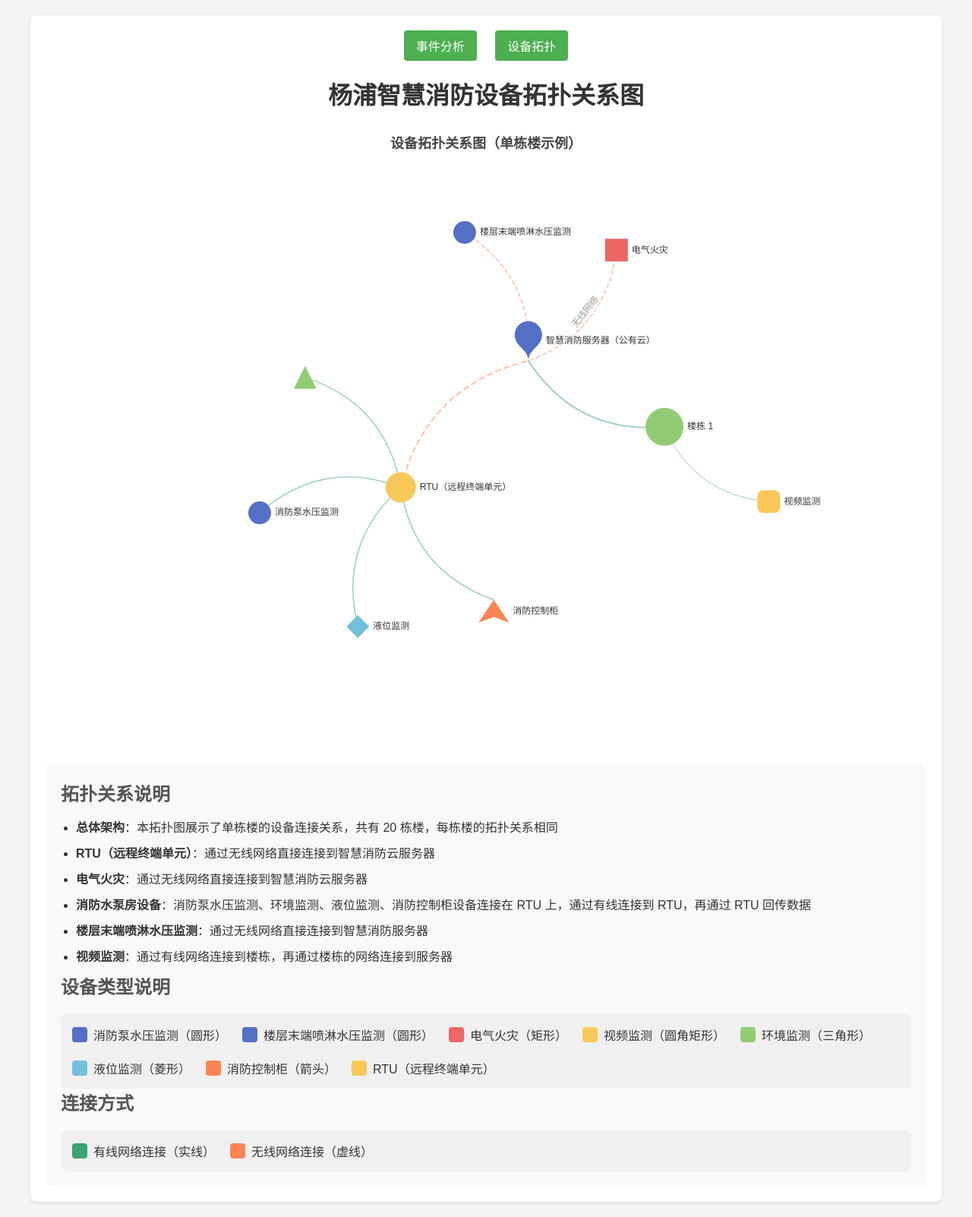
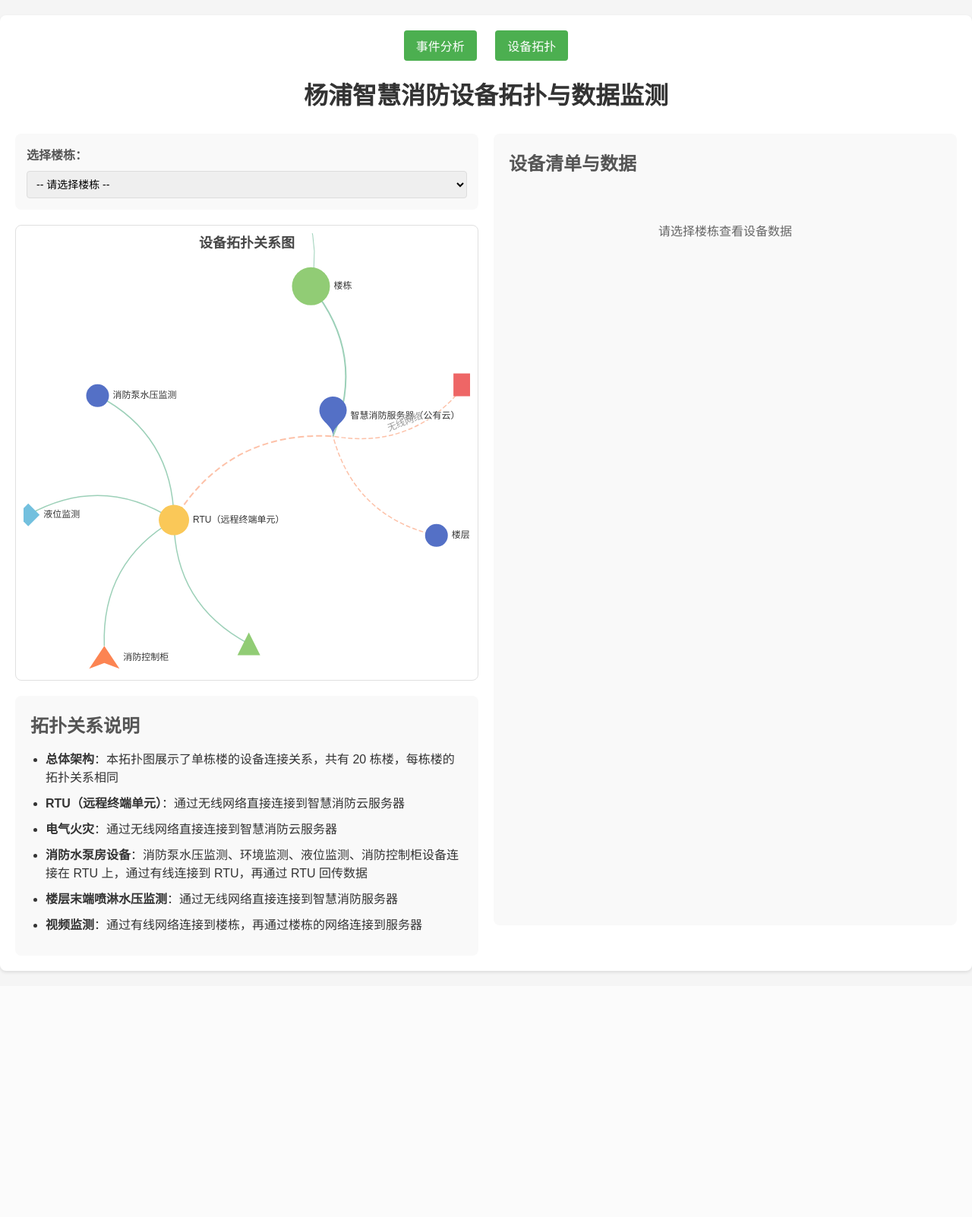
Before and after one commit to Stein-Jin/yangpu_smartcity_1, a Flask app: page /topology in a window 1280 px wide. Shown: the whole page at 76% size. After the commit the page ends 1281 px from the top, so only its background shows below. Run offline with Flask 3, Linux system fonts and the light colour scheme; some libraries are stand-ins or nearby versions.

Commit message:
更新设备拓扑页面，添加楼栋选择功能和设备数据表格

```diff
--- a/app.py
+++ b/app.py
@@ -533,5 +533,142 @@ def get_community_events():
         print(f"Error: {e}")
         return jsonify({'error': 'Internal server error'}), 500
 
+@app.route('/api/device-data')
+def get_device_data():
+    try:
+        building_name = request.args.get('building_name')
+        conn = get_db_connection()
+        cur = conn.cursor()
+
+        # SQL查询语句 - 根据原型文件中的查询逻辑
+        sql = """
+            SELECT
+               设备编号,
+               点位名称,
+               设备类别,
+               数值名称,
+               数值,
+               最后上报时间
+            FROM
+               (
+                 -- 1. 水压监测数据
+                 SELECT
+                   sc.sensor_id AS 设备编号,
+                   sc.address AS 点位名称,
+                   sc.sensor_name AS 设备类别,
+                   wp."WaterPressure" AS 数值,
+                   '水压值' AS 数值名称,
+                   wp.received_time AS 最后上报时间,
+                   '水压监测' AS 数据类型,
+                   ROW_NUMBER() OVER (PARTITION BY sc.sensor_id ORDER BY wp.received_time DESC) AS row_num
+                 FROM
+                   brain_device_manage.data_log_water_pressure wp
+                   INNER JOIN sensor_cgqdw sc ON wp.device_id = sc.sensor_id
+                 WHERE
+                   sc.address LIKE %s
+                   AND sc.project_code = '4'
+                   AND wp.received_time >= '2026-01-20 23:59:59' UNION ALL
+                   -- 2. 环境监测-仅保留温度数据
+                 SELECT
+                   sc.sensor_id AS 设备编号,
+                   sc.address AS 点位名称,
+                   sc.sensor_name AS 设备类别,
+                   wp."Temperature" AS 数值,
+                   '温度' AS 数值名称,
+                   wp.received_time AS 最后上报时间,
+                   '环境监测' AS 数据类型,
+                   ROW_NUMBER() OVER (PARTITION BY sc.sensor_id ORDER BY wp.received_time DESC) AS row_num
+                 FROM
+                   brain_device_manage.data_log_environmental wp
+                   INNER JOIN sensor_cgqdw sc ON wp.device_id = sc.sensor_id
+                 WHERE
+                   sc.address LIKE %s
+                   AND sc.project_code = '4'
+                   AND wp.received_time >= '2026-01-20 23:59:59' UNION ALL
+                   -- 3. 液位监测数据（改为仅保留最新1条）
+                 SELECT
+                   sc.sensor_id AS 设备编号,
+                   sc.address AS 点位名称,
+                   sc.sensor_name AS 设备类别,
+                   wp."LiquidLevel" AS 数值,
+                   '液位' AS 数值名称,
+                   wp.received_time AS 最后上报时间,
+                   '液位监测' AS 数据类型,
+                   ROW_NUMBER() OVER (PARTITION BY sc.sensor_id ORDER BY wp.received_time DESC) AS row_num
+                 FROM
+                   brain_device_manage.data_log_liquid_level wp
+                   INNER JOIN sensor_cgqdw sc ON wp.device_id = sc.sensor_id
+                 WHERE
+                   sc.address LIKE %s
+                   AND sc.project_code = '4'
+                   AND wp.received_time >= '2026-01-20 23:59:59' UNION ALL
+                   -- 4. 电气火灾监测数据
+                 SELECT
+                   sc.sensor_id AS 设备编号,
+                   sc.address AS 点位名称,
+                   sc.sensor_name AS 设备类别,
+                   wp."VoltageC" AS 数值,
+                   '电压C' AS 数值名称,
+                   wp.received_time AS 最后上报时间,
+                   '电气火灾监测' AS 数据类型,
+                   ROW_NUMBER() OVER (PARTITION BY sc.sensor_id ORDER BY wp.received_time DESC) AS row_num
+                 FROM
+                   brain_device_manage.data_log_electrical_fire wp
+                   INNER JOIN sensor_cgqdw sc ON wp.device_id = sc.sensor_id
+                 WHERE
+                   sc.address LIKE %s
+                   AND sc.project_code = '4'
+                   AND wp.received_time >= '2026-01-20 23:59:59' UNION ALL
+                   -- 5. 消防柜控制数据
+                 SELECT
+                   sc.sensor_id AS 设备编号,
+                   sc.address AS 点位名称,
+                   sc.sensor_name AS 设备类别,
+                   wp."DevWorking01" AS 数值,
+                   '设备运行01' AS 数值名称,
+                   wp.received_time AS 最后上报时间,
+                   '消防柜控制' AS 数据类型,
+                   ROW_NUMBER() OVER (PARTITION BY sc.sensor_id ORDER BY wp.received_time DESC) AS row_num
+                 FROM
+                   brain_device_manage.data_log_file_control wp
+                   INNER JOIN sensor_cgqdw sc ON wp.device_id = sc.sensor_id
+                 WHERE
+                   sc.address LIKE %s
+                   AND sc.project_code = '4'
+                   AND wp.received_time >= '2026-01-20 23:59:59'
+               ) AS sub_query
+               -- 统一过滤规则：所有类型均只保留最新1条
+            WHERE
+               row_num = 1
+            ORDER BY
+               设备编号, 数据类型, 数值名称, 最后上报时间 DESC;
+        """
+
+        # 构建查询参数
+        like_pattern = f'%{building_name}%'
+        cur.execute(sql, (like_pattern, like_pattern, like_pattern, like_pattern, like_pattern))
+
+        results = cur.fetchall()
+
+        # 转换结果为JSON格式
+        rows = []
+        for row in results:
+            rows.append({
+                '设备编号': row[0],
+                '点位名称': row[1],
+                '设备类别': row[2],
+                '数值名称': row[3],
+                '数值': row[4],
+                '最后上报时间': row[5]
+            })
+
+        cur.close()
+        conn.close()
+
+        return jsonify(rows)
+    except Exception as e:
+        print(f"Error: {e}")
+        return jsonify({'error': 'Internal server error'}), 500
+
 if __name__ == '__main__':
     app.run(debug=True, host='0.0.0.0', port=5000)
--- a/templates/topology.html
+++ b/templates/topology.html
@@ -19,7 +19,7 @@
             color: #333;
         }
         .container {
-            max-width: 1200px;
+            max-width: 1400px;
             margin: 20px auto;
             padding: 20px;
             background-color: white;
@@ -31,13 +31,47 @@
             margin-bottom: 30px;
             color: #333;
         }
+        .main-content {
+            display: flex;
+            gap: 20px;
+        }
+        .left-section {
+            flex: 1;
+            min-width: 500px;
+        }
+        .right-section {
+            flex: 1;
+            min-width: 500px;
+        }
         .chart-container {
             width: 100%;
-            height: 800px;
-            margin-bottom: 30px;
+            height: 600px;
+            margin-bottom: 20px;
+            border: 1px solid #e0e0e0;
+            border-radius: 8px;
+            padding: 10px;
+        }
+        .building-selector {
+            margin-bottom: 20px;
+            padding: 15px;
+            background-color: #f9f9f9;
+            border-radius: 8px;
+        }
+        .building-selector label {
+            display: block;
+            margin-bottom: 10px;
+            font-weight: bold;
+            color: #555;
+        }
+        .building-selector select {
+            width: 100%;
+            padding: 8px;
+            border: 1px solid #ddd;
+            border-radius: 4px;
+            font-size: 14px;
         }
         .info-section {
-            margin-top: 30px;
+            margin-top: 20px;
             padding: 20px;
             background-color: #f9f9f9;
             border-radius: 8px;
@@ -89,6 +123,43 @@
         .nav-links a:hover {
             background-color: #45a049;
         }
+        .device-list {
+            background-color: #f9f9f9;
+            border-radius: 8px;
+            padding: 20px;
+            height: calc(100% - 40px);
+            overflow-y: auto;
+        }
+        .device-list h2 {
+            margin-bottom: 20px;
+        }
+        .device-table {
+            width: 100%;
+            border-collapse: collapse;
+        }
+        .device-table th,
+        .device-table td {
+            padding: 10px;
+            text-align: left;
+            border-bottom: 1px solid #ddd;
+        }
+        .device-table th {
+            background-color: #f2f2f2;
+            font-weight: bold;
+        }
+        .device-table tr:hover {
+            background-color: #f5f5f5;
+        }
+        .loading {
+            text-align: center;
+            padding: 40px;
+            color: #666;
+        }
+        .error {
+            text-align: center;
+            padding: 40px;
+            color: #d9534f;
+        }
     </style>
 </head>
 <body>
@@ -98,7 +169,37 @@
             <a href="/topology">设备拓扑</a>
         </div>
 
-        <h1>杨浦智慧消防设备拓扑关系图</h1>
+        <h1>杨浦智慧消防设备拓扑与数据监测</h1>
+
+        <div class="main-content">
+            <!-- 左侧：楼栋选择器和拓扑图 -->
+            <div class="left-section">
+                <div class="building-selector">
+                    <label for="buildingSelect">选择楼栋：</label>
+                    <select id="buildingSelect" onchange="loadBuildingData(this.value)">
+                        <option value="">-- 请选择楼栋 --</option>
+                        <option value="延吉四村">延吉四村</option>
+                        <option value="延吉五村">延吉五村</option>
+                        <option value="延吉六村">延吉六村</option>
+                        <option value="延吉七村">延吉七村</option>
+                        <option value="延吉八村">延吉八村</option>
+                        <option value="延吉九村">延吉九村</option>
+                        <option value="延吉十村">延吉十村</option>
+                        <option value="控江一村">控江一村</option>
+                        <option value="控江二村">控江二村</option>
+                        <option value="控江三村">控江三村</option>
+                        <option value="控江四村">控江四村</option>
+                        <option value="控江五村">控江五村</option>
+                        <option value="控江六村">控江六村</option>
+                        <option value="控江七村">控江七村</option>
+                        <option value="控江八村">控江八村</option>
+                        <option value="控江九村">控江九村</option>
+                        <option value="控江十村">控江十村</option>
+                        <option value="黄兴一村">黄兴一村</option>
+                        <option value="黄兴二村">黄兴二村</option>
+                        <option value="黄兴三村">黄兴三村</option>
+                    </select>
+                </div>
 
                 <div class="chart-container" id="topologyChart"></div>
 
@@ -112,52 +213,16 @@
                         <li><strong>楼层末端喷淋水压监测</strong>：通过无线网络直接连接到智慧消防服务器</li>
                         <li><strong>视频监测</strong>：通过有线网络连接到楼栋，再通过楼栋的网络连接到服务器</li>
                     </ul>
-
-            <h2>设备类型说明</h2>
-            <div class="legend">
-                <div class="legend-item">
-                    <div class="legend-color" style="background-color: #5470c6;"></div>
-                    <span>消防泵水压监测（圆形）</span>
-                </div>
-                <div class="legend-item">
-                    <div class="legend-color" style="background-color: #5470c6;"></div>
-                    <span>楼层末端喷淋水压监测（圆形）</span>
-                </div>
-                <div class="legend-item">
-                    <div class="legend-color" style="background-color: #ee6666;"></div>
-                    <span>电气火灾（矩形）</span>
-                </div>
-                <div class="legend-item">
-                    <div class="legend-color" style="background-color: #fac858;"></div>
-                    <span>视频监测（圆角矩形）</span>
-                </div>
-                <div class="legend-item">
-                    <div class="legend-color" style="background-color: #91cc75;"></div>
-                    <span>环境监测（三角形）</span>
-                </div>
-                <div class="legend-item">
-                    <div class="legend-color" style="background-color: #73c0de;"></div>
-                    <span>液位监测（菱形）</span>
-                </div>
-                <div class="legend-item">
-                    <div class="legend-color" style="background-color: #fc8452;"></div>
-                    <span>消防控制柜（箭头）</span>
-                </div>
-                <div class="legend-item">
-                    <div class="legend-color" style="background-color: #fac858;"></div>
-                    <span>RTU（远程终端单元）</span>
                 </div>
             </div>
 
-            <h2>连接方式</h2>
-            <div class="legend">
-                <div class="legend-item">
-                    <div class="legend-color" style="background-color: #3ba272;"></div>
-                    <span>有线网络连接（实线）</span>
+            <!-- 右侧：设备清单和数据 -->
+            <div class="right-section">
+                <div class="device-list">
+                    <h2>设备清单与数据</h2>
+                    <div id="deviceTableContainer">
+                        <div class="loading">请选择楼栋查看设备数据</div>
                     </div>
-                <div class="legend-item">
-                    <div class="legend-color" style="background-color: #fc8452;"></div>
-                    <span>无线网络连接（虚线）</span>
                 </div>
             </div>
         </div>
@@ -166,14 +231,17 @@
     <script>
         // 初始化拓扑图
         var myChart = echarts.init(document.getElementById('topologyChart'));
+        var currentBuilding = '';
 
+        // 初始化拓扑图
+        function initTopologyChart(buildingName) {
             // 设备拓扑数据
             var nodes = [
                 // 核心节点 - 置于顶层，使用更有标识度的图标
                 { id: 'server', name: '智慧消防服务器（公有云）', symbolSize: 60, itemStyle: { color: '#5470c6' }, symbol: 'pin', x: '50%', y: '10%' },
 
                 // 楼栋节点
-            { id: 'building1', name: '楼栋 1', symbolSize: 50, itemStyle: { color: '#91cc75' } },
+                { id: 'building1', name: buildingName || '楼栋', symbolSize: 50, itemStyle: { color: '#91cc75' } },
 
                 // RTU 节点
                 { id: 'rtu', name: 'RTU（远程终端单元）', symbolSize: 40, itemStyle: { color: '#fac858' } },
@@ -214,7 +282,7 @@
             // 图表配置
             var option = {
                 title: {
-                text: '设备拓扑关系图（单栋楼示例）',
+                    text: buildingName ? buildingName + ' 设备拓扑关系图' : '设备拓扑关系图',
                     left: 'center'
                 },
                 tooltip: {
@@ -277,6 +345,80 @@
 
             // 设置图表配置
             myChart.setOption(option);
+        }
+
+        // 加载楼栋数据
+        function loadBuildingData(buildingName) {
+            currentBuilding = buildingName;
+
+            // 更新拓扑图
+            initTopologyChart(buildingName);
+
+            // 加载设备数据
+            if (buildingName) {
+                document.getElementById('deviceTableContainer').innerHTML = '<div class="loading">加载设备数据中...</div>';
+
+                // 调用后端 API 获取数据
+                fetch(`/api/device-data?building_name=${encodeURIComponent(buildingName)}`)
+                    .then(response => response.json())
+                    .then(data => {
+                        // 渲染设备数据表格
+                        renderDeviceTable(data);
+                    })
+                    .catch(error => {
+                        console.error('Error loading device data:', error);
+                        document.getElementById('deviceTableContainer').innerHTML = '<div class="error">加载设备数据失败</div>';
+                    });
+            } else {
+                document.getElementById('deviceTableContainer').innerHTML = '<div class="loading">请选择楼栋查看设备数据</div>';
+            }
+        }
+
+        // 渲染设备数据表格
+        function renderDeviceTable(data) {
+            if (!data || data.length === 0) {
+                document.getElementById('deviceTableContainer').innerHTML = '<div class="error">未找到设备数据</div>';
+                return;
+            }
+
+            let tableHTML = `
+                <table class="device-table">
+                    <thead>
+                        <tr>
+                            <th>设备编号</th>
+                            <th>点位名称</th>
+                            <th>设备类别</th>
+                            <th>数值名称</th>
+                            <th>数值</th>
+                            <th>最后上报时间</th>
+                        </tr>
+                    </thead>
+                    <tbody>
+            `;
+
+            data.forEach(item => {
+                tableHTML += `
+                    <tr>
+                        <td>${item['设备编号']}</td>
+                        <td>${item['点位名称']}</td>
+                        <td>${item['设备类别']}</td>
+                        <td>${item['数值名称']}</td>
+                        <td>${item['数值']}</td>
+                        <td>${item['最后上报时间']}</td>
+                    </tr>
+                `;
+            });
+
+            tableHTML += `
+                    </tbody>
+                </table>
+            `;
+
+            document.getElementById('deviceTableContainer').innerHTML = tableHTML;
+        }
+
+        // 初始化拓扑图
+        initTopologyChart();
 
         // 响应式处理
         window.addEventListener('resize', function() {
```
Lines whose indentation alone changed are shown as unchanged.
